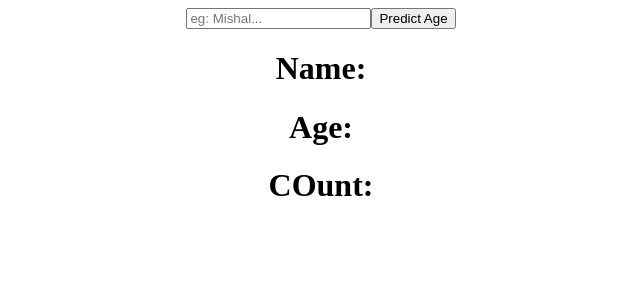
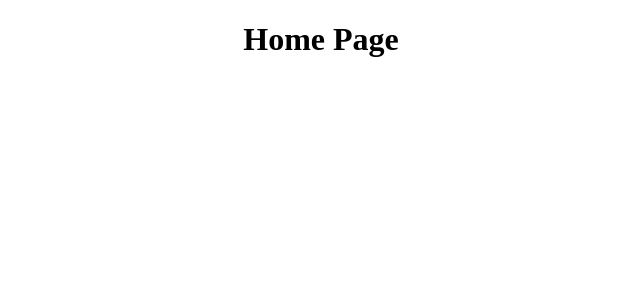
Before and after one commit to mishalkk/learn_react, a React (Create React App) app: page / in a window 1280 px wide. Shown: the top 300 px of the page, without its empty margins (319-959 px from the left). Built offline with nearby package versions, Linux system fonts and the light colour scheme.

Commit message:
Module 8 Routes

```diff
--- a/package.json
+++ b/package.json
@@ -9,6 +9,7 @@
     "axios": "^1.3.3",
     "react": "^18.2.0",
     "react-dom": "^18.2.0",
+    "react-router-dom": "^6.8.1",
     "react-scripts": "5.0.1",
     "web-vitals": "^2.1.4"
   },
--- a/src/App.js
+++ b/src/App.js
@@ -1,24 +1,28 @@
 import './App.css';
-import Axios from 'axios';
-import { useState } from 'react';
+import { BrowserRouter as Router, Routes, Route } from 'react-router-dom';
+import { Home } from './pages/Home';
+import { Menu } from './pages/Menu';
+import { Contact } from './pages/Contact';
+import { NoPage } from './pages/NoPage';
+
+
+// install react router dom
+  // npm install react-router-dom
+
 
 function App() {
-  const [name, setName] = useState("");
-  const [predictedAge, setPredictedAge] = useState(null);
-
-  const fetchData = () => {
-    Axios.get(`https://api.agify.io/?name=${name}`)
-    .then((res) => {setPredictedAge(res.data)});
-  };
 
   return (
     <div className="App">
-      <input placeholder='eg: Mishal...'
-      onChange={(event) => {setName(event.target.value);}} />
-      <button onClick={fetchData} >Predict Age</button>
-      <h1>Name: {predictedAge?.name}</h1>
-      <h1>Age: {predictedAge?.age}</h1>
-      <h1>COunt: {predictedAge?.count}</h1>
+      <Router>
+        <Routes>
+          <Route path="/" element={<Home />}/>
+          <Route path="/menu" element={<Menu />} />
+          <Route path="/contact" element={<Contact />} />
+
+          <Route path="*" element={<NoPage />} />
+        </Routes>
+      </Router>
     </div>
   );
 }
--- /dev/null
+++ b/src/pages/Contact.js
@@ -0,0 +1,3 @@
+export const Contact = () => {
+    return (<h1>Conact Page</h1>);
+}
--- /dev/null
+++ b/src/pages/Home.js
@@ -0,0 +1,3 @@
+export const Home = () => {
+    return (<h1>Home Page</h1>);
+}
--- /dev/null
+++ b/src/pages/Menu.js
@@ -0,0 +1,3 @@
+export const Menu = () => {
+    return (<h1>Menu Page</h1>);
+}
--- /dev/null
+++ b/src/pages/NoPage.js
@@ -0,0 +1,3 @@
+export const NoPage = () => {
+    return (<h1>404 Page Not Found</h1>);
+}
```
Also changed, not shown: 1 other file (tests, documents, lock files or other folders).
